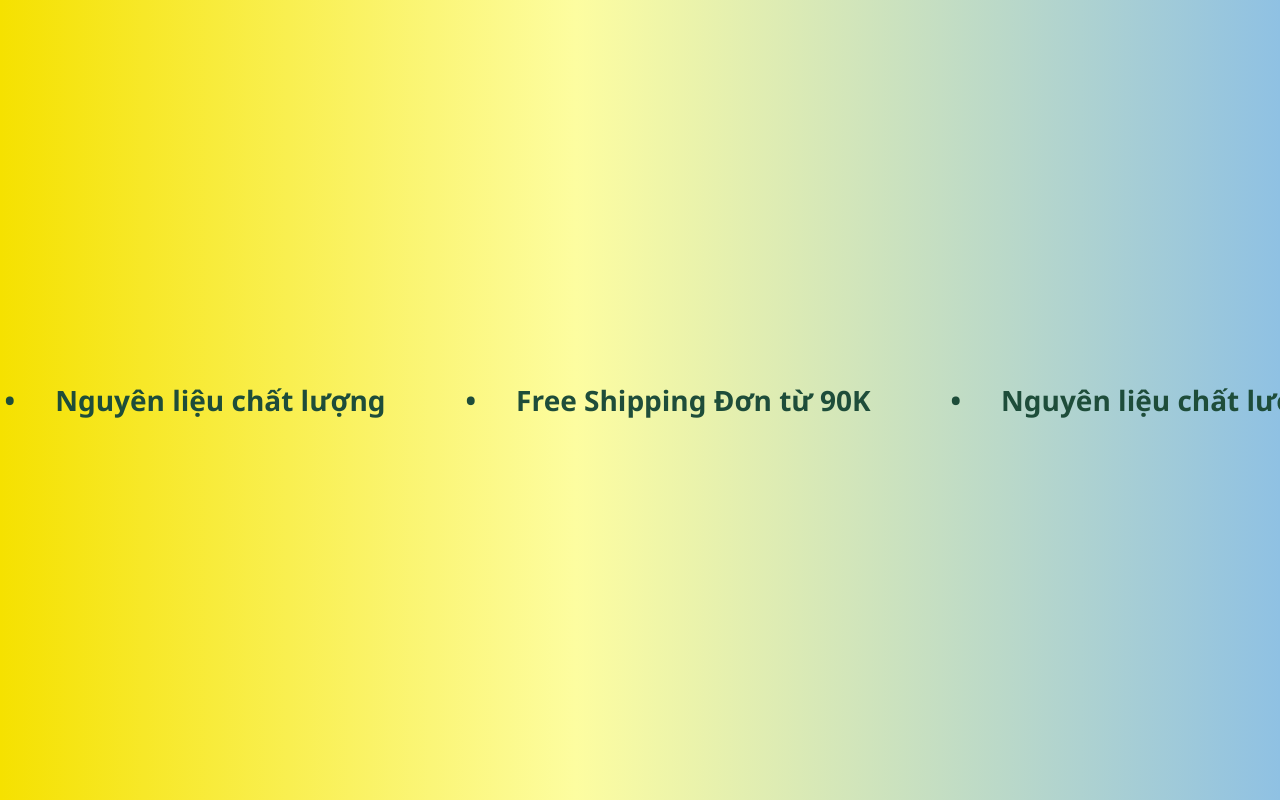
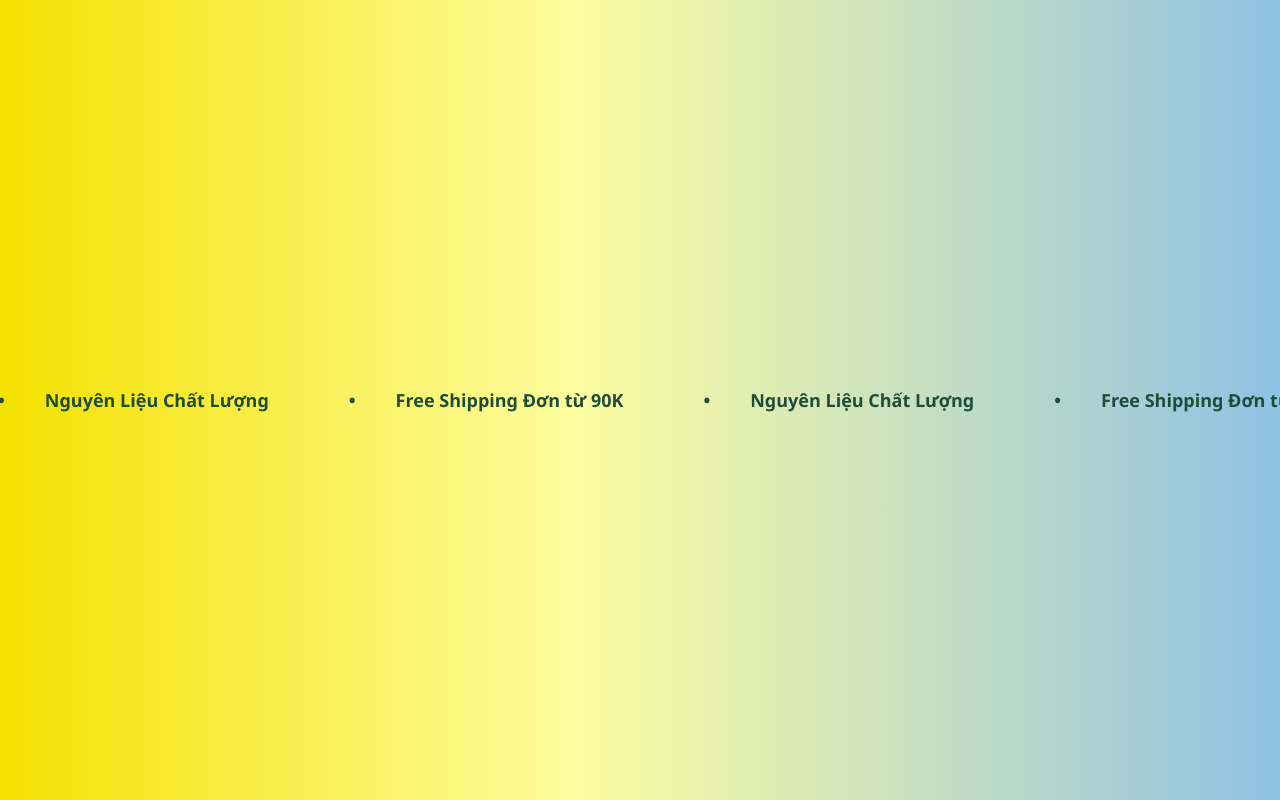
Before and after one commit to Chris-080/marquee-banner, a plain HTML site: page index.html in a window 1280 px wide. Drawn offline with Linux system fonts and the light colour scheme.

Commit message:
Update index.html

```diff
--- a/index.html
+++ b/index.html
@@ -19,7 +19,7 @@
     display: flex;
     align-items: center;
     font-family: "Segoe UI", Arial, sans-serif;
-    font-size: 28px;
+    font-size: 18px;
     font-weight: 600;
     color: #1e4d3a;
   }
@@ -41,16 +41,16 @@
   <div class="banner">
     <div class="track">
       <div class="group">
-        <span class="item">Free Shipping Đơn từ 90K</span><span class="item dot">Nguyên liệu chất lượng</span>
-        <span class="item dot">Free Shipping Đơn từ 90K</span><span class="item dot">Nguyên liệu chất lượng</span>
-        <span class="item dot">Free Shipping Đơn từ 90K</span><span class="item dot">Nguyên liệu chất lượng</span>
-        <span class="item dot">Free Shipping Đơn từ 90K</span><span class="item dot">Nguyên liệu chất lượng</span>
+        <span class="item">Free Shipping Đơn từ 90K</span><span class="item dot">Nguyên Liệu Chất Lượng</span>
+        <span class="item dot">Free Shipping Đơn từ 90K</span><span class="item dot">Nguyên Liệu Chất Lượng</span>
+        <span class="item dot">Free Shipping Đơn từ 90K</span><span class="item dot">Nguyên Liệu Chất Lượng</span>
+        <span class="item dot">Free Shipping Đơn từ 90K</span><span class="item dot">Nguyên Liệu Chất Lượng</span>
       </div>
       <div class="group" aria-hidden="true">
-        <span class="item dot">Free Shipping Đơn từ 90K</span><span class="item dot">Nguyên liệu chất lượng</span>
-        <span class="item dot">Free Shipping Đơn từ 90K</span><span class="item dot">Nguyên liệu chất lượng</span>
-        <span class="item dot">Free Shipping Đơn từ 90K</span><span class="item dot">Nguyên liệu chất lượng</span>
-        <span class="item dot">Free Shipping Đơn từ 90K</span><span class="item dot">Nguyên liệu chất lượng</span>
+        <span class="item dot">Free Shipping Đơn từ 90K</span><span class="item dot">Nguyên Liệu Chất Lượng</span>
+        <span class="item dot">Free Shipping Đơn từ 90K</span><span class="item dot">Nguyên Liệu Chất Lượng</span>
+        <span class="item dot">Free Shipping Đơn từ 90K</span><span class="item dot">Nguyên Liệu Chất Lượng</span>
+        <span class="item dot">Free Shipping Đơn từ 90K</span><span class="item dot">Nguyên Liệu Chất Lượng</span>
       </div>
     </div>
   </div>
```
